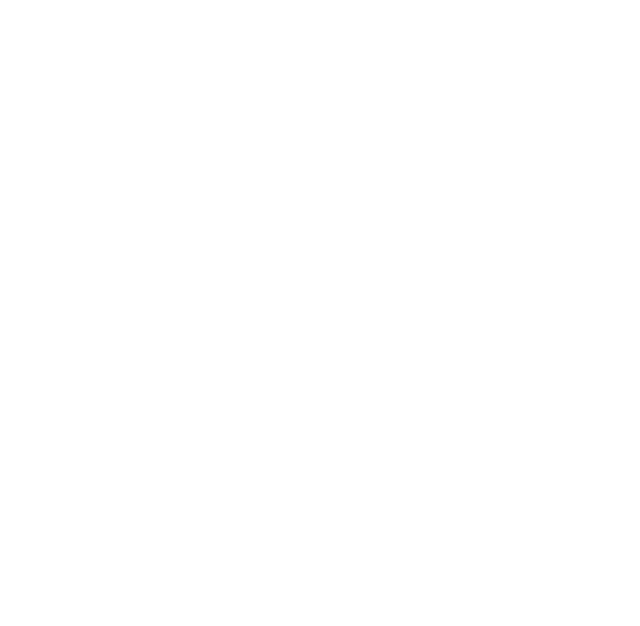
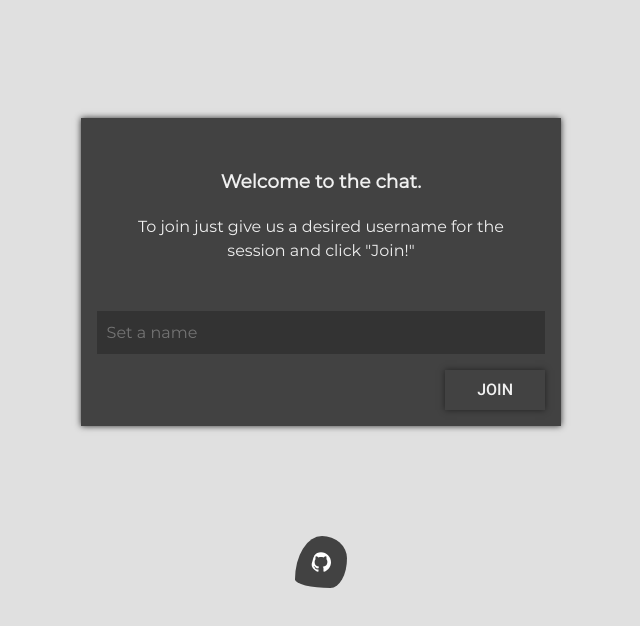
Before and after one commit to daniel-ulises/chat-app, a React (Create React App) app in the folder client/: page /chat-app/ in a window 1280 px wide. Shown: the top 626 px of the page, without its empty margins (319-959 px from the left). Built offline with nearby package versions, Linux system fonts and the light colour scheme; no server answers.

Commit message:
Testing new config for gh-pages

```diff
--- a/client/package.json
+++ b/client/package.json
@@ -2,7 +2,6 @@
 	"name": "chatapp",
 	"version": "0.1.0",
 	"private": true,
-	"homepage": "https://daniel-ulises.github.io/chat-app",
 	"dependencies": {
 		"query-string": "^7.0.0",
 		"react": "^17.0.2",
--- a/client/src/App.jsx
+++ b/client/src/App.jsx
@@ -6,9 +6,9 @@
 
 export default function App() {
 	return (
-		<Router>
+		<Router basename="/chat-app">
 			<Switch>
-				<Route exact path="/chat-app" component={Welcome} />
+				<Route exact path="/" component={Welcome} />
 				<Route path="/chat" component={Chat} />
 			</Switch>
 		</Router>
```
